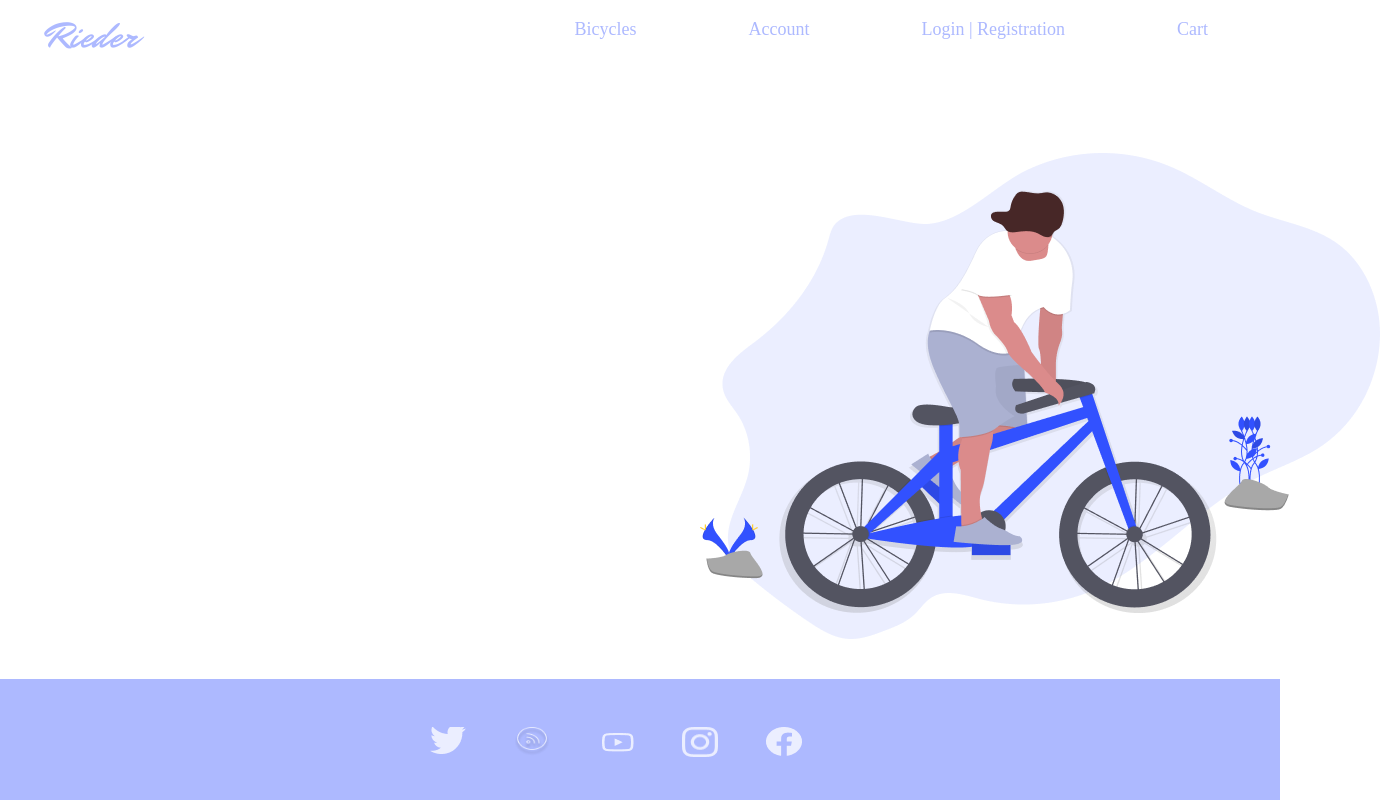
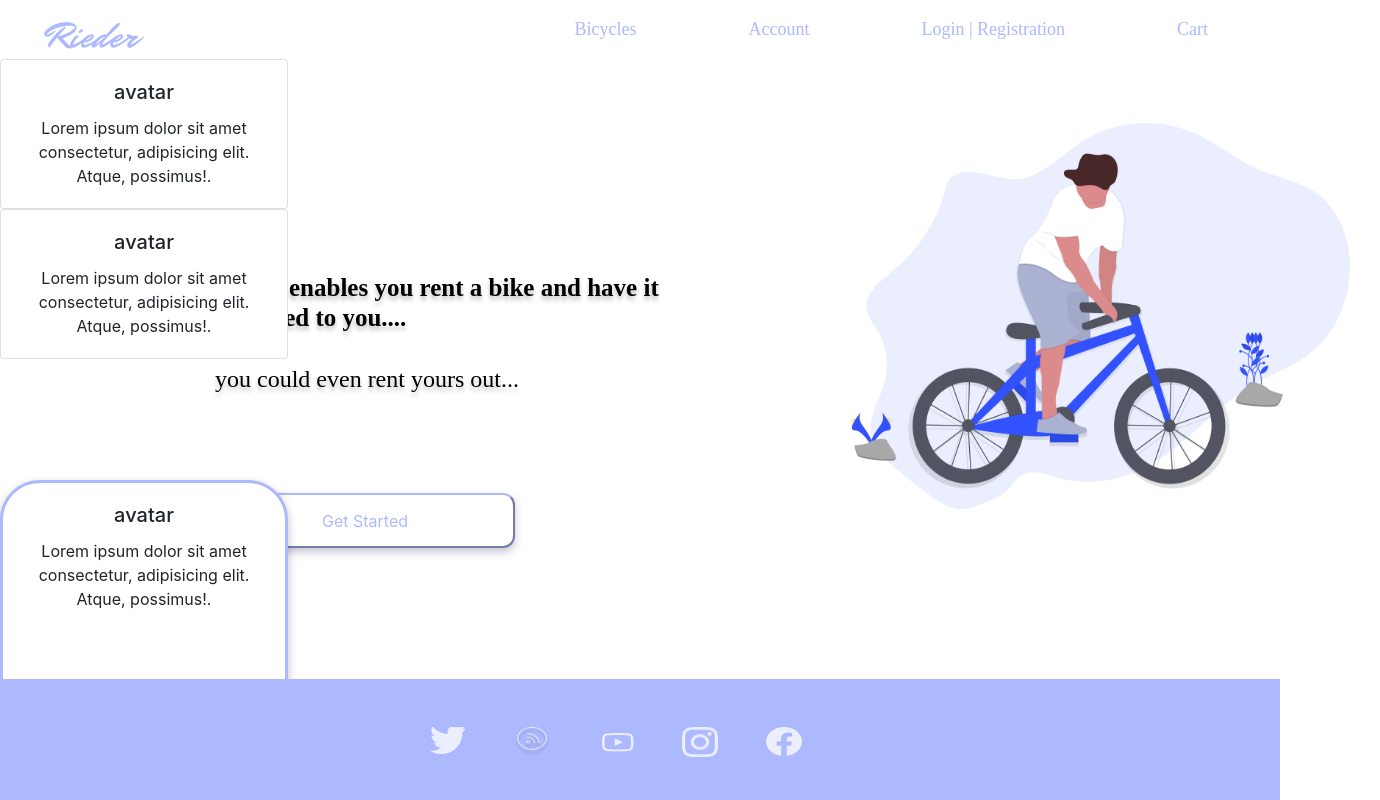
Before and after one commit to Randle-Lanre/Rieder, an Angular app in the folder rieder-frontend/: page / in a window 1280 px wide. Shown: the top 800 px of the page, 1380 px wide, since content can reach past the window. Built offline with nearby package versions, Linux system fonts and the light colour scheme.

Commit message:
updated design of landing page

```diff
--- a/rieder-frontend/src/app/landing-page/landing-page.component.css
+++ b/rieder-frontend/src/app/landing-page/landing-page.component.css
@@ -1,7 +1,68 @@
 .hicon{
     position: absolute;
-width: 680px;
-height: 486px;
-left: 700px;
-top: 153px;
+width: 500px;
+height: 386px;
+left: 850px;
+top: 123px;
 }
+
+
+.landing-message{
+    /* Rieder enables you rent a bike and have it delivered to you..... */
+
+
+position: absolute;
+width: 451px;
+height: 112px;
+left: 211px;
+top: 273px;
+
+font-family: Montserrat;
+font-style: normal;
+font-weight: 600;
+font-size: 25px;
+line-height: 30px;
+
+color: #000000;
+
+text-shadow: 0px 4px 4px rgba(0, 0, 0, 0.25);
+}
+
+
+.landing-message-sub{
+    /* you could even rent yours out */
+
+
+position: absolute;
+width: 444px;
+height: 49px;
+left: 215px;
+top: 365px;
+
+font-family: Montserrat;
+font-style: normal;
+font-weight: normal;
+font-size: 24px;
+line-height: 29px;
+
+color: #000000;
+
+text-shadow: 0px 4px 4px rgba(0, 0, 0, 0.25);
+}
+
+.get-started{
+
+/* Group 1 */
+border-color:#ADB9FF ;
+color: #ADB9FF;
+text-decoration: none;
+background-color: white;
+
+position: absolute;
+width: 300px;
+height: 55px;
+left: 215px;
+top: 493px;
+border-radius: 12px;
+filter: drop-shadow(0px 4px 4px rgba(33, 25, 77, 0.25));
+}
--- a/rieder-frontend/src/app/landing-page/landing-page.component.html
+++ b/rieder-frontend/src/app/landing-page/landing-page.component.html
@@ -1,2 +1,10 @@
 
 <img class="hicon" src="/assets/undraw_Ride_a_bicycle_2yok (1) 1.png" alt="bike-icon" >
+
+
+<h3 class="landing-message">Rieder enables you rent a bike and have it delivered to you....</h3>
+<h4 class="landing-message-sub">you could even rent yours out...</h4>
+
+<button class="get-started">Get Started</button>
+
+<app-testimonials></app-testimonials>
--- a/rieder-frontend/src/app/testimonials/testimonials.component.css
+++ b/rieder-frontend/src/app/testimonials/testimonials.component.css
@@ -0,0 +1,16 @@
+.card-design{
+    /* Rectangle 4 */
+
+
+position: absolute;
+left: 0%;
+right: 81.25%;
+top: 60%;
+bottom: 0%;
+
+background: #FFFFFF;
+border: 3px solid #ADB9FF;
+box-sizing: border-box;
+box-shadow: 0px 4px 10px rgba(0, 0, 0, 0.25);
+border-radius: 40px;
+}
--- a/rieder-frontend/src/app/testimonials/testimonials.component.html
+++ b/rieder-frontend/src/app/testimonials/testimonials.component.html
@@ -1 +1,25 @@
-<p>testimonials works!</p>
+
+<div class="card text-center card-design" style="width: 18rem;">
+    <div class="card-body">
+      <h5 class="card-title">avatar</h5>
+      <p class="card-text">Lorem ipsum dolor sit amet consectetur, adipisicing elit. Atque, possimus!.</p>
+      <!-- might use a button later -->
+      <!-- <a href="#" class="btn btn-primary">Go somewhere</a> -->
+    </div>
+  </div>
+<div class="card text-center" style="width: 18rem;">
+    <div class="card-body">
+      <h5 class="card-title">avatar</h5>
+      <p class="card-text">Lorem ipsum dolor sit amet consectetur, adipisicing elit. Atque, possimus!.</p>
+      <!-- might use a button later -->
+      <!-- <a href="#" class="btn btn-primary">Go somewhere</a> -->
+    </div>
+  </div>
+<div class="card text-center" style="width: 18rem;">
+    <div class="card-body">
+      <h5 class="card-title">avatar</h5>
+      <p class="card-text">Lorem ipsum dolor sit amet consectetur, adipisicing elit. Atque, possimus!.</p>
+      <!-- might use a button later -->
+      <!-- <a href="#" class="btn btn-primary">Go somewhere</a> -->
+    </div>
+  </div>
```
